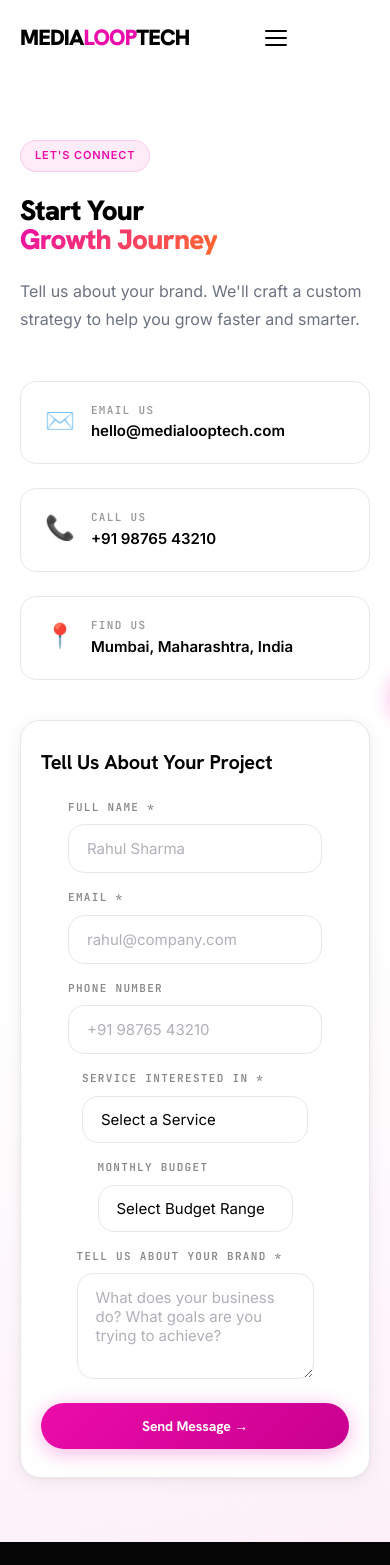
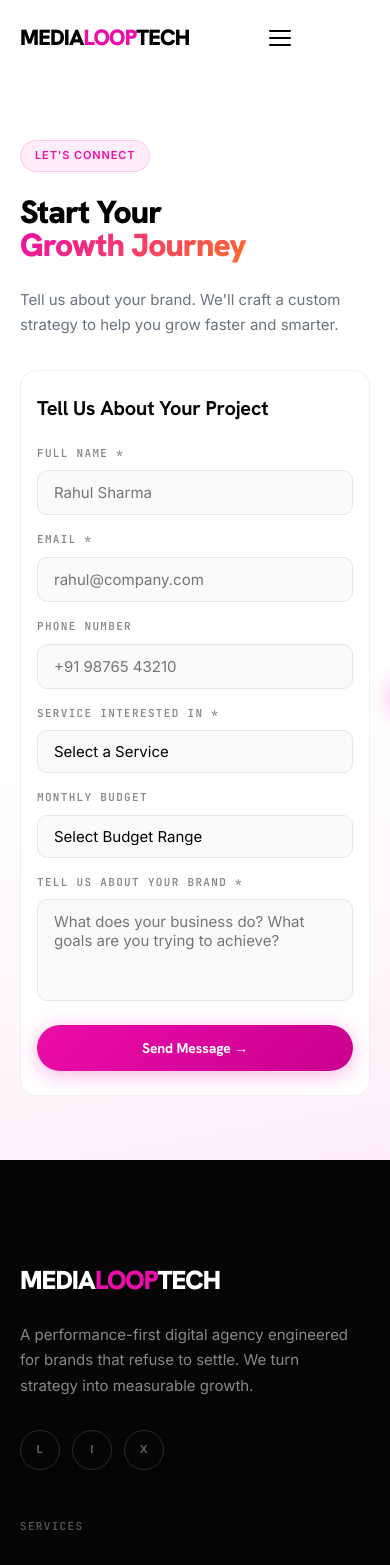
Before and after one commit to Jeet1466/MediaLoopTech, a Next.js app: page /contact in a window 390 px wide. Shown: the top 1565 px of the page. Built offline with nearby package versions, Linux system fonts and the light colour scheme.

Commit message:
Fix hamburger position, contact form mobile, nav same-page close

```diff
--- a/src/app/contact/page.tsx
+++ b/src/app/contact/page.tsx
@@ -27,30 +27,78 @@ export default function Contact() {
         <div style={{ textAlign: "center", maxWidth: "480px", padding: "60px 32px" }}>
           <div style={{ fontSize: "64px", marginBottom: "24px" }}>🎉</div>
           <h2 className="headline-lg mb-4">Message Received!</h2>
-          <p style={{ color: "#666", marginBottom: "32px" }}>We'll get back to you within 24 hours with a custom plan for your brand.</p>
+          <p style={{ color: "#666", marginBottom: "32px" }}>We&apos;ll get back to you within 24 hours with a custom plan for your brand.</p>
           <a href="/" className="btn-primary">Back to Home</a>
         </div>
       </div>
     );
   }
 
+  const inputStyle: React.CSSProperties = {
+    width: "100%",
+    padding: "12px 16px",
+    borderRadius: "10px",
+    border: "1px solid #e5e5e5",
+    fontSize: "15px",
+    outline: "none",
+    background: "#fafafa",
+    boxSizing: "border-box",
+    fontFamily: "inherit",
+    color: "#000",
+    appearance: "none",
+    WebkitAppearance: "none",
+  };
+
   return (
     <div style={{ paddingTop: "76px" }}>
       <style>{`
+        .contact-grid {
+          display: grid;
+          grid-template-columns: 1fr 1fr;
+          gap: 64px;
+          align-items: start;
+        }
+        .contact-name-email {
+          display: grid;
+          grid-template-columns: 1fr 1fr;
+          gap: 16px;
+        }
         @media (max-width: 767px) {
-          .contact-two-col { grid-template-columns: 1fr !important; gap: 40px !important; }
-          .contact-form-card { padding: 28px 20px !important; border-radius: 20px !important; }
-          .contact-form-grid { grid-template-columns: 1fr !important; }
+          .contact-grid {
+            grid-template-columns: 1fr !important;
+            gap: 32px !important;
+          }
+          .contact-name-email {
+            grid-template-columns: 1fr !important;
+          }
+          .contact-info-cards {
+            display: none !important;
+          }
+          .contact-hero-text h1 {
+            font-size: 32px !important;
+          }
+          .contact-hero-text p {
+            font-size: 15px !important;
+            margin-bottom: 0 !important;
+          }
+          .contact-form-card {
+            padding: 24px 16px !important;
+            border-radius: 16px !important;
+            box-shadow: none !important;
+            border: 1px solid #f0f0f0 !important;
+          }
         }
       `}</style>
+
       <section className="section-padding" style={{ background: "linear-gradient(170deg, #fff 60%, #fdf0f8 100%)", position: "relative", overflow: "hidden" }}>
         <div className="blob" style={{ width: 500, height: 500, top: -100, right: -100, background: "radial-gradient(circle, rgba(236,12,170,0.08) 0%, transparent 70%)" }} />
         <div className="container" style={{ position: "relative", zIndex: 1 }}>
-          <div className="contact-two-col grid md:grid-cols-2 gap-16 items-start" style={{ gridTemplateColumns: "1fr 1fr" }}>
+          <div className="contact-grid">
+
             {/* Left */}
-            <div>
+            <div className="contact-hero-text">
               <div className="badge badge-magenta mb-6">Let&apos;s Connect</div>
-              <h1 className="headline-xl mb-6" style={{ maxWidth: "1000px" }}>
+              <h1 className="headline-xl mb-6">
                 Start Your<br />
                 <span style={{ background: "linear-gradient(135deg, var(--brand-magenta), var(--brand-orange))", WebkitBackgroundClip: "text", WebkitTextFillColor: "transparent" }}>
                   Growth Journey
@@ -60,7 +108,7 @@ export default function Contact() {
                 Tell us about your brand. We&apos;ll craft a custom strategy to help you grow faster and smarter.
               </p>
 
-              <div className="flex flex-col gap-6">
+              <div className="flex flex-col gap-6 contact-info-cards">
                 {[
                   { icon: "✉️", label: "Email Us", value: "hello@medialooptech.com", href: "mailto:hello@medialooptech.com" },
                   { icon: "📞", label: "Call Us", value: "+91 98765 43210", href: "tel:+919876543210" },
@@ -83,37 +131,41 @@ export default function Contact() {
             {/* Form */}
             <div className="contact-form-card" style={{ background: "#fff", border: "1px solid var(--outline)", borderRadius: "28px", padding: "48px", boxShadow: "var(--shadow-md)" }}>
               <h2 className="headline-md mb-6">Tell Us About Your Project</h2>
-              <form onSubmit={handleSubmit} className="flex flex-col gap-4">
-                <div className="contact-form-grid grid gap-4">
+              <form onSubmit={handleSubmit} style={{ display: "flex", flexDirection: "column", gap: "16px" }}>
+
+                <div className="contact-name-email">
                   <div>
                     <label className="label-sm" style={{ display: "block", marginBottom: "8px", color: "#888" }}>Full Name *</label>
-                    <input required className="input-field" type="text" placeholder="Rahul Sharma" value={form.name} onChange={e => setForm({ ...form, name: e.target.value })} />
+                    <input required style={inputStyle} type="text" placeholder="Rahul Sharma" value={form.name} onChange={e => setForm({ ...form, name: e.target.value })} />
                   </div>
                   <div>
                     <label className="label-sm" style={{ display: "block", marginBottom: "8px", color: "#888" }}>Email *</label>
-                    <input required className="input-field" type="email" placeholder="rahul@company.com" value={form.email} onChange={e => setForm({ ...form, email: e.target.value })} />
+                    <input required style={inputStyle} type="email" placeholder="rahul@company.com" value={form.email} onChange={e => setForm({ ...form, email: e.target.value })} />
                   </div>
                 </div>
+
                 <div>
                   <label className="label-sm" style={{ display: "block", marginBottom: "8px", color: "#888" }}>Phone Number</label>
-                  <input className="input-field" type="tel" placeholder="+91 98765 43210" value={form.phone} onChange={e => setForm({ ...form, phone: e.target.value })} />
+                  <input style={inputStyle} type="tel" placeholder="+91 98765 43210" value={form.phone} onChange={e => setForm({ ...form, phone: e.target.value })} />
                 </div>
+
                 <div>
                   <label className="label-sm" style={{ display: "block", marginBottom: "8px", color: "#888" }}>Service Interested In *</label>
-                  <select required className="input-field" value={form.service} onChange={e => setForm({ ...form, service: e.target.value })}>
+                  <select required style={inputStyle} value={form.service} onChange={e => setForm({ ...form, service: e.target.value })}>
                     <option value="">Select a Service</option>
                     <option>Performance Marketing</option>
                     <option>Web Engineering</option>
-                    <option>SEO & Content</option>
+                    <option>SEO &amp; Content</option>
                     <option>Social Media Management</option>
                     <option>Brand Strategy</option>
                     <option>Video Production</option>
                     <option>Full Package</option>
                   </select>
                 </div>
+
                 <div>
                   <label className="label-sm" style={{ display: "block", marginBottom: "8px", color: "#888" }}>Monthly Budget</label>
-                  <select className="input-field" value={form.budget} onChange={e => setForm({ ...form, budget: e.target.value })}>
+                  <select style={inputStyle} value={form.budget} onChange={e => setForm({ ...form, budget: e.target.value })}>
                     <option value="">Select Budget Range</option>
                     <option>Under ₹25,000</option>
                     <option>₹25,000 – ₹50,000</option>
@@ -122,16 +174,25 @@ export default function Contact() {
                     <option>₹2,50,000+</option>
                   </select>
                 </div>
+
                 <div>
                   <label className="label-sm" style={{ display: "block", marginBottom: "8px", color: "#888" }}>Tell Us About Your Brand *</label>
-                  <textarea required className="input-field" rows={4} placeholder="What does your business do? What goals are you trying to achieve?" value={form.message} onChange={e => setForm({ ...form, message: e.target.value })} />
+                  <textarea required style={{ ...inputStyle, resize: "none" }} rows={4} placeholder="What does your business do? What goals are you trying to achieve?" value={form.message} onChange={e => setForm({ ...form, message: e.target.value })} />
                 </div>
-                <button type="submit" className="btn-primary btn-magenta" style={{ padding: "16px", fontSize: "15px", width: "100%", justifyContent: "center" }} disabled={status === "loading"}>
+
+                <button
+                  type="submit"
+                  className="btn-primary btn-magenta"
+                  style={{ padding: "16px", fontSize: "15px", width: "100%", justifyContent: "center" }}
+                  disabled={status === "loading"}
+                >
                   {status === "loading" ? "Sending..." : "Send Message →"}
                 </button>
+
                 {status === "error" && <p style={{ color: "red", fontSize: "13px", textAlign: "center" }}>Something went wrong. Please try again.</p>}
               </form>
             </div>
+
           </div>
         </div>
       </section>
--- a/src/components/Navbar.tsx
+++ b/src/components/Navbar.tsx
@@ -17,17 +17,23 @@ export default function Navbar() {
   const pathname = usePathname();
   const router = useRouter();
 
-  const handleNavClick = (href: string) => {
-    if (pathname === href) router.refresh();
-  };
-
   useEffect(() => {
     const handler = () => setScrolled(window.scrollY > 20);
     window.addEventListener("scroll", handler);
     return () => window.removeEventListener("scroll", handler);
   }, []);
 
+  // Close drawer on route change
   useEffect(() => setMenuOpen(false), [pathname]);
+
+  const handleMobileNavClick = (href: string) => {
+    setMenuOpen(false);
+    if (pathname === href) router.refresh();
+  };
+
+  const handleDesktopNavClick = (href: string) => {
+    if (pathname === href) router.refresh();
+  };
 
   return (
     <>
@@ -85,7 +91,7 @@ export default function Navbar() {
                   <Link
                     href={link.href}
                     className="label-sm"
-                    onClick={() => handleNavClick(link.href)}
+                    onClick={() => handleDesktopNavClick(link.href)}
                     style={{
                       color: active ? "#000" : "#888",
                       textDecoration: "none",
@@ -120,7 +126,6 @@ export default function Navbar() {
                 border: "none",
                 cursor: "pointer",
                 padding: "8px",
-                marginRight: "8px",
                 display: "none",
               }}
               className="hamburger-btn"
@@ -153,6 +158,7 @@ export default function Navbar() {
           <Link
             key={link.href}
             href={link.href}
+            onClick={() => handleMobileNavClick(link.href)}
             style={{
               fontFamily: "Hanken Grotesk, sans-serif",
               fontSize: "36px",
@@ -171,6 +177,7 @@ export default function Navbar() {
         <Link
           href="/contact"
           className="btn-magenta btn-primary"
+          onClick={() => handleMobileNavClick("/contact")}
           style={{ marginTop: "16px" }}
         >
           Start a Project →
@@ -180,6 +187,7 @@ export default function Navbar() {
       <style>{`
         @media (max-width: 767px) {
           .hamburger-btn { display: block !important; }
+          .mobile-hidden { display: none !important; }
         }
       `}</style>
     </>
```
